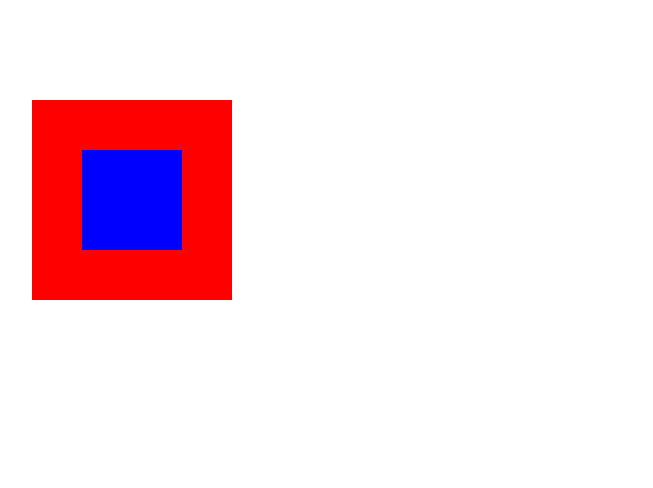
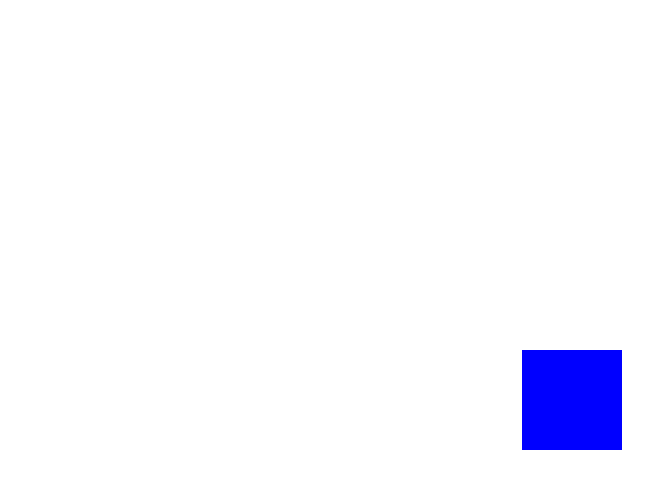
Before and after one commit to antonnystrom/antonnystrom.github.io, a website: page zoom.html in a window 1280 px wide. Shown: the whole page, without its empty margins (68-721 px from the left). Drawn offline with Linux system fonts and the light colour scheme.

Commit message:
changed back to more basic zoom with wrapper

```diff
--- a/zoom.html
+++ b/zoom.html
@@ -33,20 +33,10 @@
     width:100px;
     height:100px;
     background:blue;
-    margin-left: 150px;
-    margin-top: 150px;
-    position: absolute;
+    margin:0 auto;
 }
 
 
-#square2 {
-    width:200px;
-    height:200px;
-    background:red;
-    margin-left: 100px;
-    margin-top: 100px;
-    position: absolute;
-}
 
     </style>
 
@@ -59,8 +49,12 @@
 <body>
 
 
-  <div id="square2"></div>
-<div id="square"></div>
+    <div class="wrapper">
+    <div class="wrap">
+        <div id="square"></div>
+    </div>
+</div>
+
 
 <script>
 
```
